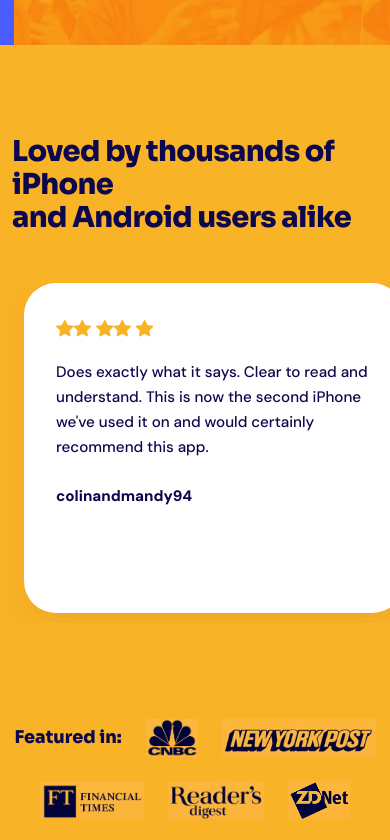
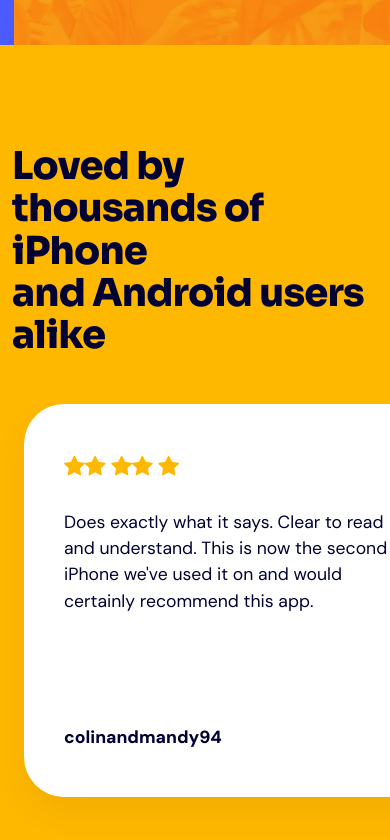
Before and after one commit to AbdulRehman448/Certo-Website, a plain HTML site: page index.html in a window 390 px wide. Shown: the part 800-1640 px from the top of the page. Drawn offline with nearby package versions, Linux system fonts and the light colour scheme.

```diff
--- a/assets/css/style.css
+++ b/assets/css/style.css
@@ -408,25 +408,26 @@
    6. REVIEWS & FEATURED IN (GOLD WRAPPER)
    ============================================================ */
 .bg-gold-wrapper {
-  background-color: var(--color-gold);
+  background-color: #ffb800;
 }
 
 .reviews-section {
-  padding: 90px 0 36px 0;
+  padding: 100px 0 40px 0;
 }
 
 .reviews-section .section-title {
-  color: var(--color-dark);
-  font-size: clamp(1.8rem, 3.5vw, 2.5rem);
-  font-weight: 900;
-  line-height: 1.15;
+  color: #000033;
+  font-size: clamp(2.4rem, 4.5vw, 3.2rem);
+  font-weight: 800;
+  line-height: 1.1;
+  letter-spacing: -0.02em;
 }
 
 /* Horizontal scroll track */
 .reviews-scroll-track {
   overflow-x: auto;
   overflow-y: visible;
-  padding-bottom: 10px;
+  padding-bottom: 40px;
   -ms-overflow-style: none;
   scrollbar-width: none;
 }
@@ -434,9 +435,9 @@
 
 .reviews-scroll {
   display: flex;
-  gap: 24px;
-  padding: 0 calc((100vw - 1140px) / 2);  /* align with container */
-  padding-right: 60px; /* allow partial card to peek */
+  gap: 30px;
+  padding: 0 calc((100vw - 1140px) / 2);
+  padding-right: 60px;
 }
 
 @media (max-width: 1199.98px) {
@@ -445,34 +446,39 @@
 
 .review-card {
   background: #fff;
-  border-radius: var(--radius-xl);
-  padding: 2rem 2rem 1.8rem;
-  box-shadow: 0 10px 30px rgba(0,0,0,0.05);
-  min-width: 340px;
-  max-width: 380px;
+  border-radius: 40px;
+  padding: 45px 40px;
+  box-shadow: 0 15px 35px rgba(0,0,0,0.06);
+  min-width: 360px;
+  max-width: 420px;
   flex-shrink: 0;
+  display: flex;
+  flex-direction: column;
 }
 
-.stars { color: var(--color-gold); font-size: 1.1rem; margin-bottom: 1rem; }
+.stars {
+  color: #ffb800;
+  font-size: 1.3rem;
+  margin-bottom: 25px;
+}
 
 .review-text {
-  color: var(--color-dark);
-  font-size: 0.95rem;
-  font-weight: 500;
-  line-height: 1.65;
-  margin-bottom: 1.5rem;
+  color: #000033;
+  font-size: 1.1rem;
+  font-weight: 400;
+  line-height: 1.5;
+  margin-bottom: 30px;
 }
 
 .reviewer-name {
   font-weight: 800;
-  font-size: 0.95rem;
-  color: var(--color-dark);
-  display: block;
+  font-size: 1.1rem;
+  color: #000033;
+  margin-top: auto;
 }
 
 .featured-section {
-  padding: 32px 0 64px 0;
-  margin-top: 28px;
+  padding: 40px 0 100px 0;
 }
 
 .featured-logos-bar {
@@ -481,8 +487,8 @@
 
 .featured-label {
   font-weight: 800;
-  font-size: 1.1rem;
-  color: var(--color-dark);
+  font-size: 1.4rem;
+  color: #000033;
   font-family: var(--font-heading);
   white-space: nowrap;
 }
```
